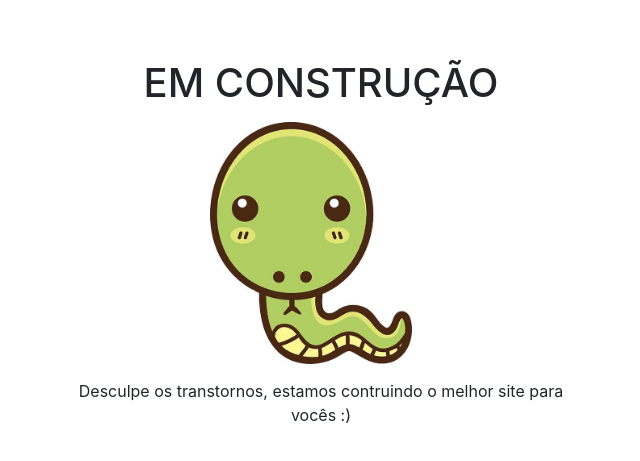
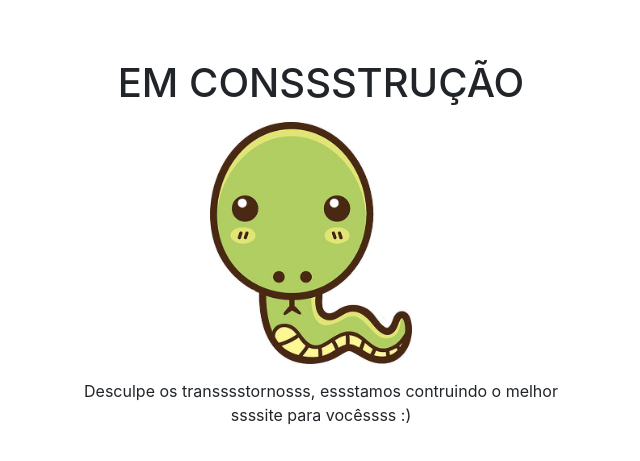
Before and after one commit to EndrylMarques/curriculo-web, a plain HTML site: page site.html in a window 1280 px wide. Shown: the part 181-642 px from the top of the page, without its empty margins (319-959 px from the left). Drawn offline with nearby package versions, Linux system fonts and the light colour scheme.

Commit message:
Xoeira never end

```diff
--- a/site.html
+++ b/site.html
@@ -17,9 +17,9 @@
       <div class="container col col-md-12 text-center" >
         <div class="row justify-content-md-center border-success">
           <div class="col col-md-5">
-              <h1>EM CONSTRUÇÃO</h1>
+              <h1>EM CONSSSTRUÇÃO</h1>
             <img src="imagens/cobra1.jpg" class="img-fluid" alt="Imagem Cobra" >
-            Desculpe os transtornos, estamos contruindo o melhor site para vocês :)
+            Desculpe os transssstornosss, essstamos contruindo o melhor ssssite para vocêssss :)
         </div>
         </div>
     </div>
```
